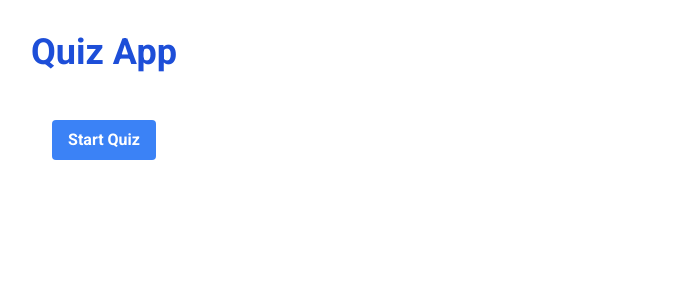
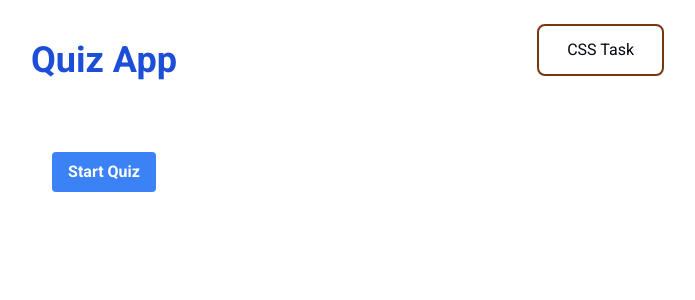
Before and after one commit to okanserbest/btask, a Next.js app: page /quiz in a window 1280 px wide. Shown: the top 300 px of the page, without its empty margins (536-1231 px from the left). Built offline with nearby package versions, Linux system fonts and the light colour scheme.

Commit message:
fix: adding link

```diff
--- a/src/app/quiz/page.tsx
+++ b/src/app/quiz/page.tsx
@@ -1,12 +1,22 @@
 import QuizFlowController from "@/components/Quiz/QuizFlowController";
 import Timer from "@/components/Timer/Timer";
+import Link from "next/link";
 
 export default function Quiz() {
   return (
-    <main className="bg-white flex min-h-screen self-center  flex-col items-center  p-4 text-gray-950">
-      <h1 className="text-4xl font-semibold text-center p-4 text-blue-700">
-        Quiz App
-      </h1>
+    <main className="bg-white flex min-h-screen self-center  flex-col items-center   text-gray-950">
+      <div className="grid grid-cols-3 w-full max-w-1440 p-4 lg:px-20 lg:py-6">
+        <h1 className=" text-4xl col-start-2 font-semibold text-center p-4 text-blue-700">
+          Quiz App
+        </h1>
+        <div className="col-start-3 justify-self-end ">
+          <Link href="/">
+            <button className="grow justify-center self-stretch px-7 py-3 whitespace-nowrap rounded-lg border-2 border-solid border-[color:var(--Amber-900,#78350F)] hover:bg-amber-700 hover:text-white">
+              CSS Task
+            </button>
+          </Link>
+        </div>
+      </div>
       <Timer />
       <QuizFlowController />
     </main>
--- a/src/components/CaroselSection/CaroselSection.tsx
+++ b/src/components/CaroselSection/CaroselSection.tsx
@@ -65,11 +65,13 @@ const CaroselSection = (props: Props) => {
         </div>
         <div className="my-8 lg:my-20 relative">
           <div className="absolute -top-[40px] w-full h-56 lg:h-96    bg-amber-200 z-0"></div>
-          <EmblaCarousel
-            slides={caroselSection}
-            emblaRef={emblaRef}
-            emblaApi={emblaApi}
-          />
+          <div className="z-10">
+            <EmblaCarousel
+              slides={caroselSection}
+              emblaRef={emblaRef}
+              emblaApi={emblaApi}
+            />
+          </div>
         </div>
       </div>
     </div>
--- a/src/components/navbar.tsx
+++ b/src/components/navbar.tsx
@@ -1,6 +1,7 @@
 import { menuScaleIcon } from "@/assets";
 import React from "react";
 import Image from "next/image";
+import Link from "next/link";
 
 type Props = {};
 
@@ -16,9 +17,11 @@ const Navbar = (props: Props) => {
         <button className="self-stretch my-auto">Pricing</button>
         <button className="self-stretch my-auto">Resources</button>
         <button className="self-stretch my-auto">Log In</button>
-        <button className="grow justify-center self-stretch px-7 py-3 whitespace-nowrap rounded-lg border-2 border-solid border-[color:var(--Amber-900,#78350F)] hover:bg-amber-700 hover:text-white">
-          Sign up now
-        </button>
+        <Link href="/quiz">
+          <button className="grow justify-center self-stretch px-7 py-3 whitespace-nowrap rounded-lg border-2 border-solid border-[color:var(--Amber-900,#78350F)] hover:bg-amber-700 hover:text-white">
+            Sign up now
+          </button>
+        </Link>
       </div>
       <div className="flex lg:hidden">
         <button className="self-stretch my-auto">
```
